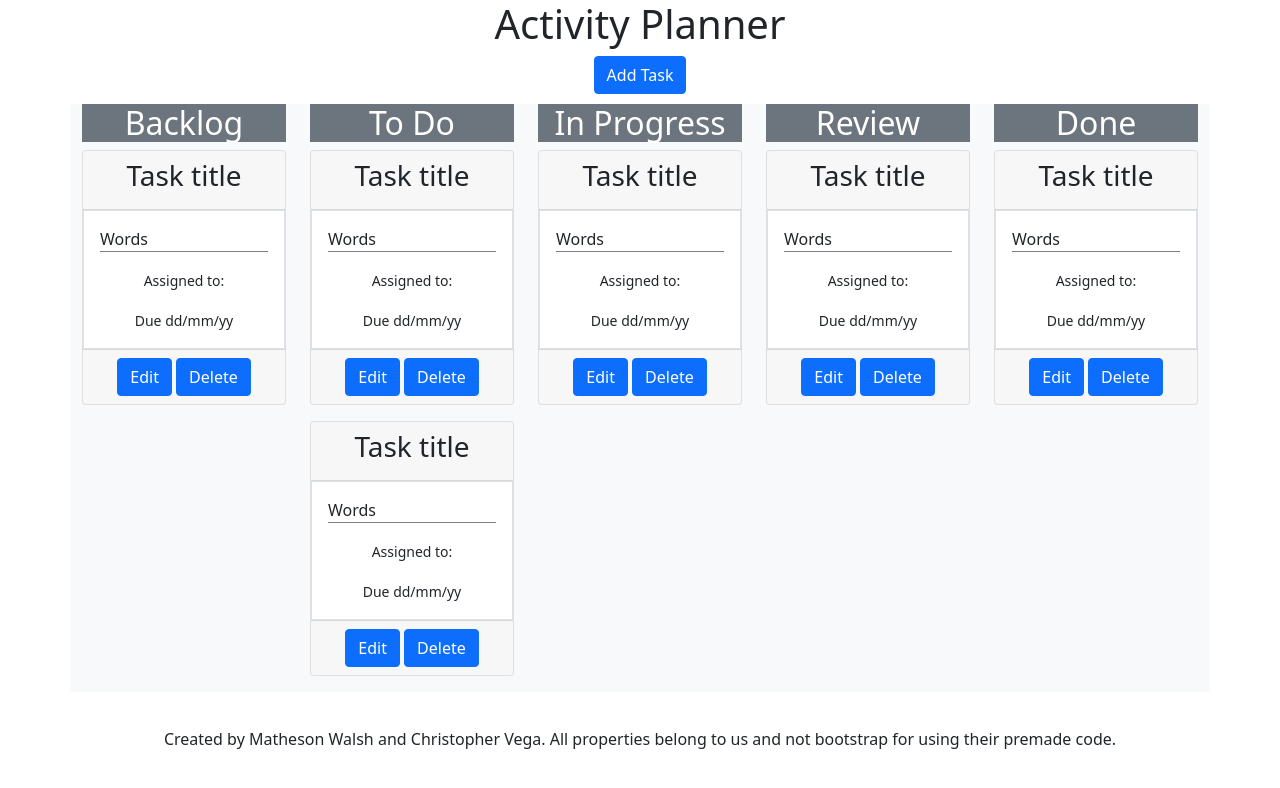
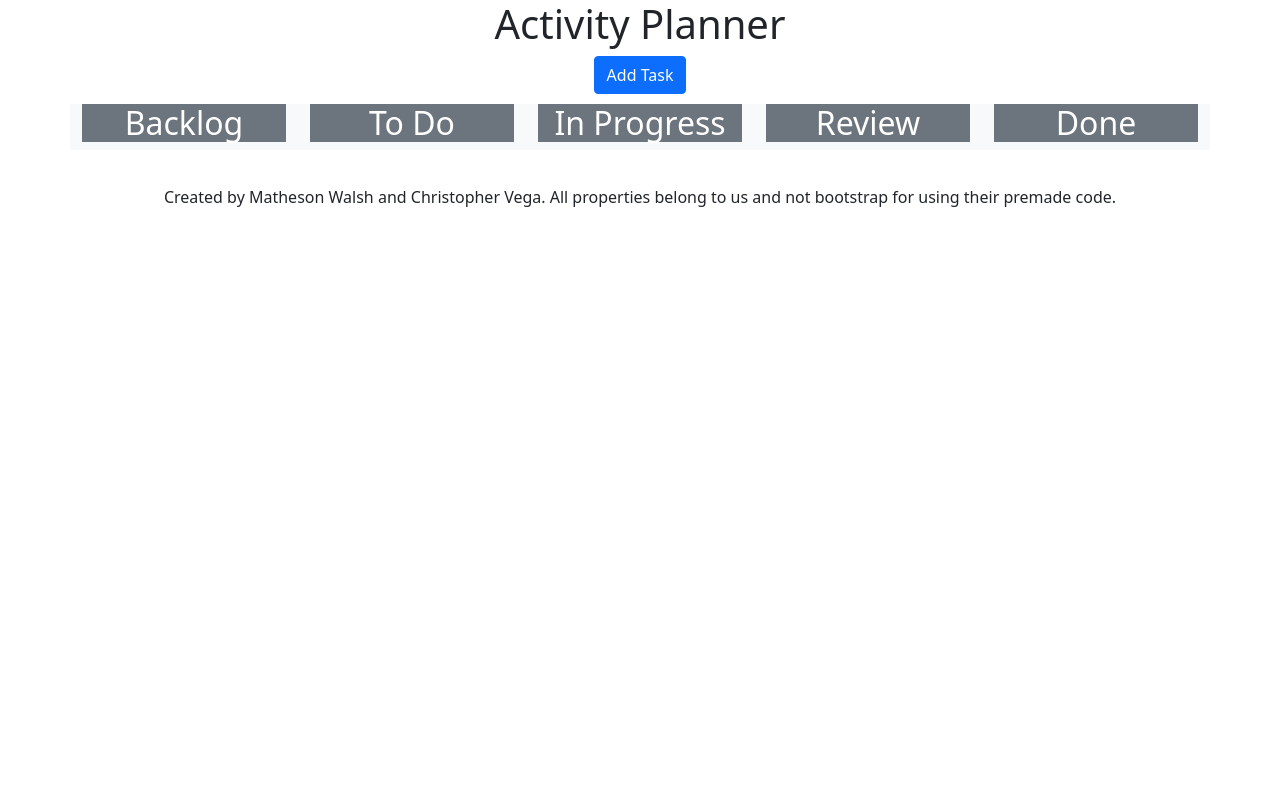
Before and after one commit to Matheson2204/JWDFinal-Project, a plain HTML site: page index.html in a window 1280 px wide. Drawn offline with nearby package versions, Linux system fonts and the light colour scheme.

```diff
--- a/index.html
+++ b/index.html
@@ -95,7 +95,7 @@
                             <div class="">
                                 <div class="bg-dark"> </div>
                             </div>
-                    <div class="card text-center" data-task-id="72">
+                    <!-- <div class="card text-center" data-task-id="72">
                         <div class="card-header">
                             <h3>Task title</h3>
                         </div>
@@ -109,7 +109,7 @@
                             <button id="edit-btn" class="btn btn-primary">Edit</button>
                             <button id="delete-btn"class="btn btn-primary">Delete</button>
                         </div>
-                    </div>
+                    </div>  -->
 
                 </div> <!-- end of col -->
 
@@ -117,7 +117,7 @@
                 <div class="col-sm-12 col-md-6 col-lg bg-light" id="to-do">
                     <h2 class="text-white bg-secondary text-center">To Do</h2>
 
-                    <div class="card text-center">
+                    <!-- <div class="card text-center">
                         <div class="card-header">
                             <h3>Task title</h3>
                         </div>
@@ -131,9 +131,9 @@
                             <button class="btn btn-primary">Edit</button>
                             <button class="btn btn-primary">Delete</button>
                         </div>
-                    </div>
+                    </div>  -->
 
-                    <div class="card text-center">
+                    <!-- <div class="card text-center">
                         <div class="card-header">
                             <h3>Task title</h3>
                         </div>
@@ -147,7 +147,7 @@
                             <button class="btn btn-primary">Edit</button>
                             <button class="btn btn-primary">Delete</button>
                         </div>
-                    </div>
+                    </div>  -->
 
                 </div> <!-- end of col -->
 
@@ -155,7 +155,7 @@
                 <div class="col-sm-12 col-md-6 col-lg bg-light" id="progress">
                     <h2 class="text-white bg-secondary text-center">In Progress</h2>
 
-                    <div class="card text-center">
+                    <!-- <div class="card text-center">
                         <div class="card-header">
                             <h3>Task title</h3>
                         </div>
@@ -169,7 +169,7 @@
                             <button class="btn btn-primary">Edit</button>
                             <button class="btn btn-primary">Delete</button>
                         </div>
-                    </div>
+                    </div>  -->
 
                 </div> <!-- end of col -->
 
@@ -177,7 +177,7 @@
                 <div class="col-sm-12 col-md-6 col-lg bg-light" id="review">
                     <h2 class="text-white bg-secondary text-center">Review</h2>
 
-                    <div class="card text-center">
+                    <!-- <div class="card text-center">
                         <div class="card-header">
                             <h3>Task title</h3>
                         </div>
@@ -191,7 +191,7 @@
                             <button class="btn btn-primary">Edit</button>
                             <button class="btn btn-primary">Delete</button>
                         </div>
-                    </div>
+                    </div>  -->
 
                 </div> <!-- end of col -->
 
@@ -199,7 +199,7 @@
                 <div class="col-sm-12 col-md-6 col-lg bg-light" id="done">
                     <h2 class="text-white bg-secondary text-center">Done</h2>
 
-                    <div class="card text-center">
+                    <!-- <div class="card text-center">
                         <div class="card-header">
                             <h3>Task title</h3>
                         </div>
@@ -213,7 +213,7 @@
                             <button class="btn btn-primary" id="Edit">Edit</button>
                             <button class="btn btn-primary" id="Delete">Delete</button>
                         </div>
-                    </div>
+                    </div>  -->
 
 
                 </div>
```
Also changed, not shown: js/index.js (+1 -36 lines).
